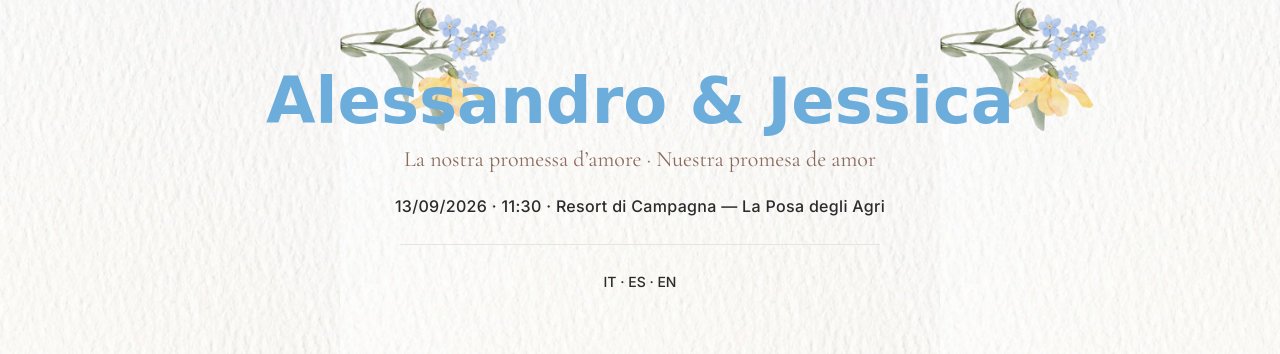
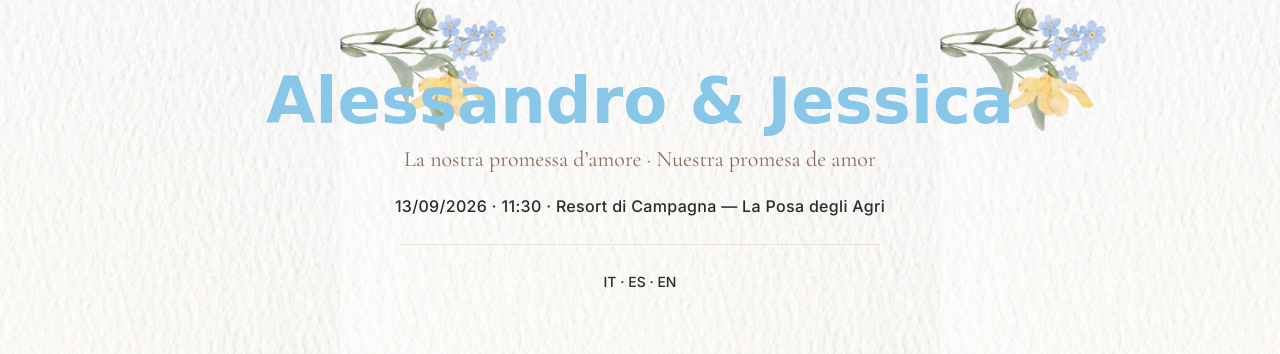
Before and after one commit to jessicadelgadoalvarez/Wedding-Ale-Jessi, a plain HTML site: page index.html in a window 1280 px wide. Shown: the top 354 px of the page. Drawn offline with nearby package versions, Linux system fonts and the light colour scheme; a web font is replaced by a local one.

Commit message:
index.html

```diff
--- a/index.html
+++ b/index.html
@@ -33,7 +33,7 @@
       font-family: 'Playwrite NO', cursive;
       font-weight: 700;        /* negrita */
       font-size: 64px;
-      color: #6caddc;          /* azul más claro */
+      color: #89c7e8;          /* azul más claro */
       text-align: center;
       margin: 0;
     }
```
